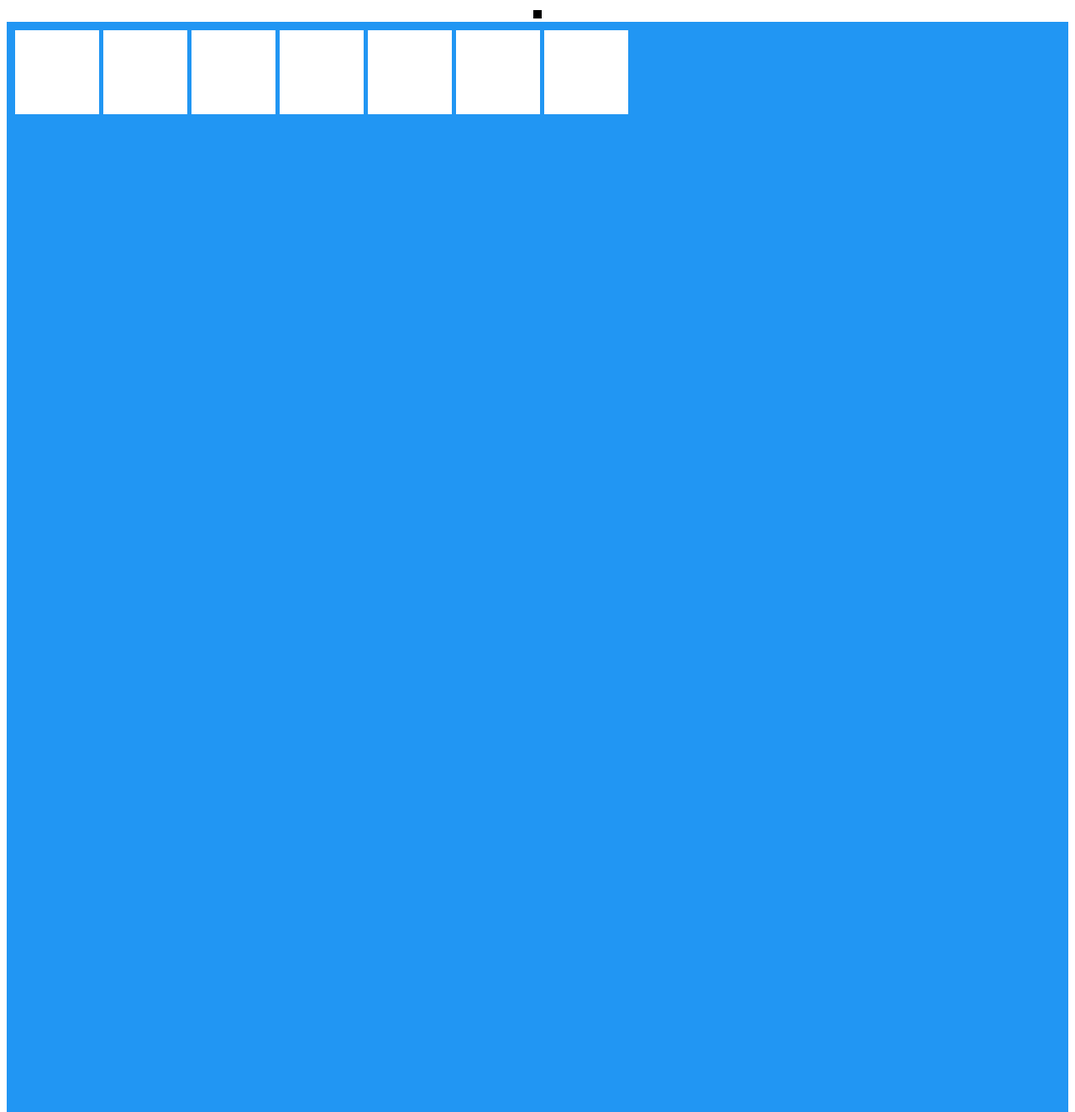
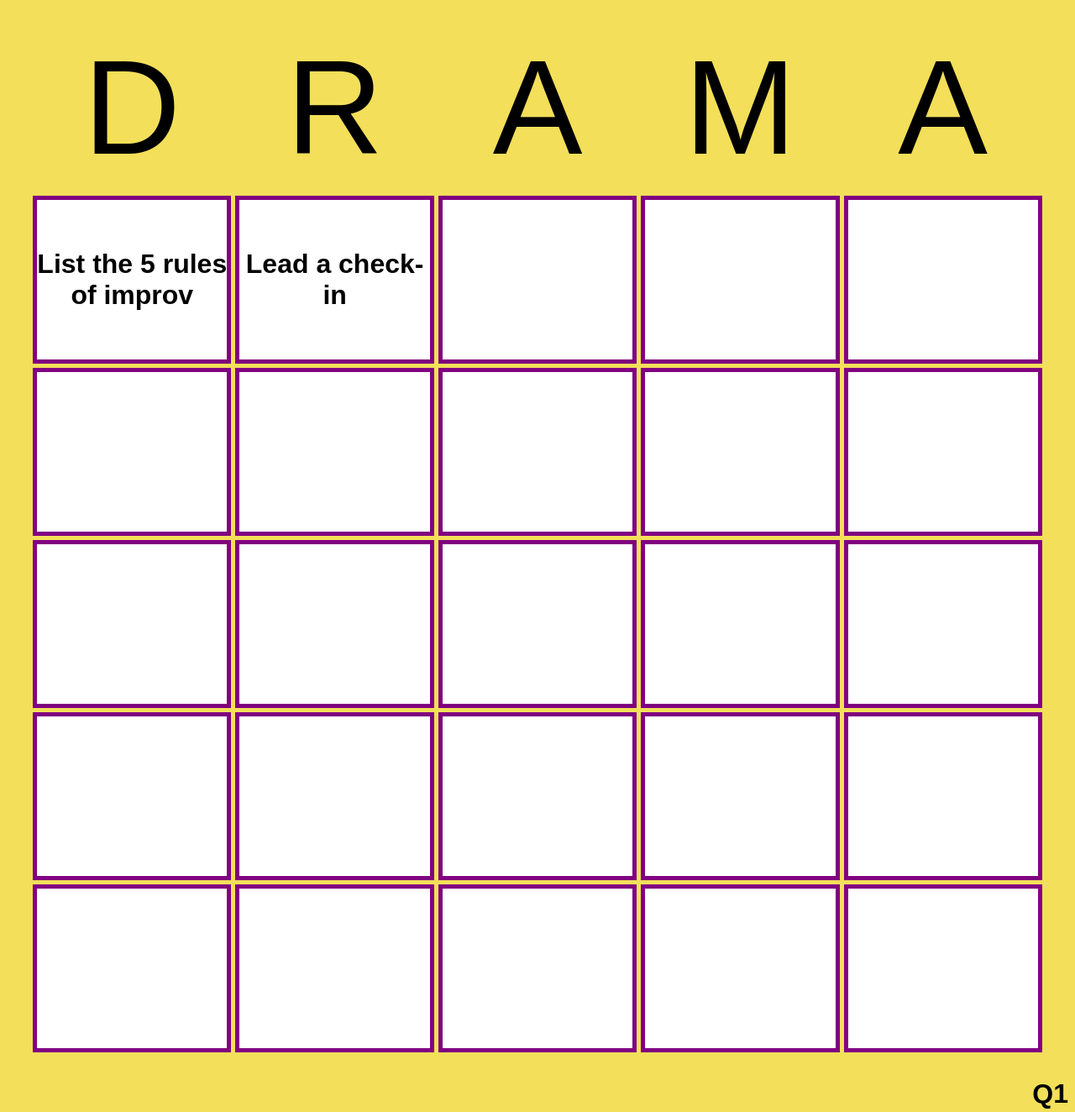
Before and after one commit to AshAdamsCodes/DramaCard, a plain HTML site: page index.html in a window 1280 px wide. Shown: the top 1324 px of the page at 84% size. Drawn offline with Linux system fonts and the light colour scheme.

Commit message:
Add files via upload

```diff
--- a/index.html
+++ b/index.html
@@ -6,22 +6,53 @@
         content="width=device-width, initial-scale=1.0">
         <!-- <link rel="stylesheet" href="https://cdnjs.cloudflare.com/ajax/libs/font-awesome/6.1.1/css/all.min.css" integrity="sha512-KfkfwYDsLkIlwQp6LFnl8zNdLGxu9YAA1QvwINks4PhcElQSvqcyVLLD9aMhXd13uQjoXtEKNosOWaZqXgel0g==" crossorigin="anonymous" referrerpolicy="no-referrer" />-->
         <link rel="stylesheet" href="style.css">
-        <title>Etch-A-Sketch</title>
+        <title>Q1</title>
 
     </head>
     <body>
         <div class="container"></div>
             <div class="grid">
+                <div class="letter">D</div>
+                <div class="letter">R</div>
+                <div class="letter">A</div>
+                <div class="letter">M</div>
+                <div class="letter">A</div>
+
+
+                <div class="cell">List the 5 rules of improv </div>
+                <div class="cell">Lead a check-in</div>
+                <div class="cell"></div>
+                <div class="cell"></div>
+                <div class="cell"></div>
+
                 <div class="cell"></div>
                 <div class="cell"></div>
                 <div class="cell"></div>
                 <div class="cell"></div>
                 <div class="cell"></div>
+
                 <div class="cell"></div>
                 <div class="cell"></div>
+                <div class="cell"></div>
+                <div class="cell"></div>
+                <div class="cell"></div>
+
+                <div class="cell"></div>
+                <div class="cell"></div>
+                <div class="cell"></div>
+                <div class="cell"></div>
+                <div class="cell"></div>
+
+                <div class="cell"></div>
+                <div class="cell"></div>
+                <div class="cell"></div>
+                <div class="cell"></div>
+                <div class="cell"></div>
+
+
             </div>
 
-
+            <h1>Q1</h1>
 
         <script src="script.js"></script>
     </body>
--- a/style.css
+++ b/style.css
@@ -2,44 +2,52 @@
 
 *{
     box-sizing: border-box;
+    font-family: sans-serif;
 }
 
 body{
     text-align: center;
+    background-color: #F3DF5A;
 }
 
 h1{
-    font-size: 90px;
-    letter-spacing: 45px;
-    text-align: center;
-    position: relative;
-    left: 25px;
-    bottom: -50px;
+  display: grid;
+  justify-content: end;
+  align-content: end;
 }
 
 .container {
-    background: black;
-    display: inline-block;
-    border: 5px solid black;
+    background: #F3DF5A;
+    display: grid;
+    border: 5px solid #F3DF5A;
+    text-align: center;
   }
 
   .grid {
     display: grid;
+    justify-content: center;
     grid-gap: 5px;
-    background-color: #2196F3;
     padding: 10px;
-    grid-template-columns: repeat(16 , 100px);
-    grid-template-rows: repeat(16, 100px);
+    grid-template-columns: repeat(5 , 19%);
+    grid-template-rows: repeat(6, 200px);
+
   }
 
   .cell {
     justify-content: center;
     align-items: center;
-    display: flex;
-    font-family: Arial;
-    font-size: 3rem;
+    display: grid;
+
+    font-size: 2rem;
     font-weight: bold;
     background: white;
+    border: purple solid 5px;
+  }
+
+  .letter{
+    font-size: 10rem;
+    justify-content: center;
+    align-content: center;
   }
 
   button{
```
